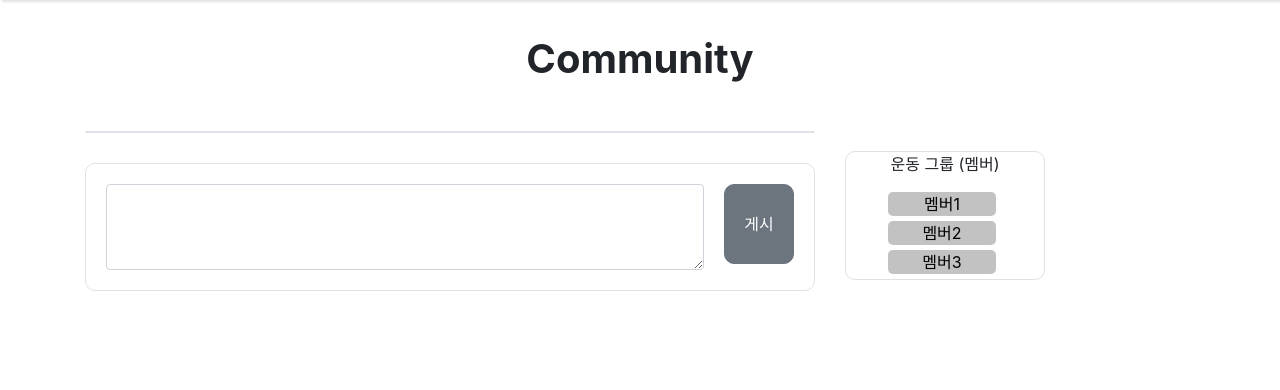
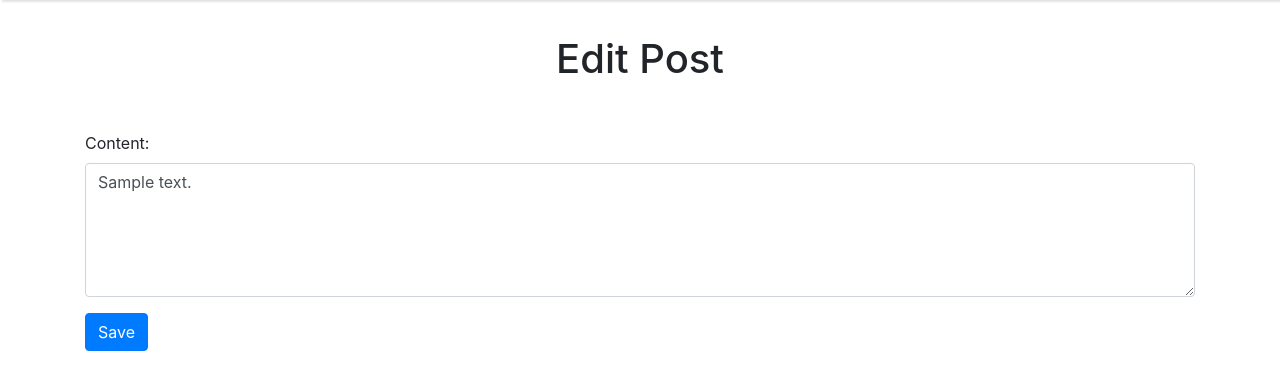
Before and after one commit to LeeGeunmo/HomeFit, a Django app: page /post/edit_post/1/ in a window 1280 px wide. Shown: the part 90-480 px from the top of the page. Run offline with Django 4.2, Linux system fonts and the light colour scheme; tables that the repository leaves empty hold one stand-in row (values such as "Sample post"); some libraries are stand-ins or nearby versions.

Commit message:
Post 3 save

```diff
--- a/apps/post/views.py
+++ b/apps/post/views.py
@@ -33,8 +33,8 @@ def edit_post(request, post_id) :
         if content:
             post.content = content
             post.save()
-
-    return render(request, 'community/main.html', {"post": post})
+            return redirect('community:main')
+    return render(request, 'community/edit.html', {"post": post})
 
 def delete_post(request,post_id) :
     post=get_object_or_404(Post, pk=post_id)
--- /dev/null
+++ b/templates/community/edit.html
@@ -0,0 +1,29 @@
+<!DOCTYPE html>
+<html lang="ko">
+<head>
+    <meta charset="UTF-8">
+    <meta name="viewport" content="width=device-width, initial-scale=1.0">
+    <title>Edit Post</title>
+    <link href="https://maxcdn.bootstrapcdn.com/bootstrap/4.5.2/css/bootstrap.min.css" rel="stylesheet">
+    <style>
+        /* 추가적인 스타일링은 이곳에 작성하세요 */
+    </style>
+</head>
+<body>
+    {% include './header.html' %}
+    <div class="container">
+        <h1 class="mt-4 mb-5 text-center">Edit Post</h1>
+        <form method="POST" action="{% url 'post:edit_post' post.id %}">
+            {% csrf_token %}
+            <div class="form-group">
+                <label for="content">Content:</label>
+                <textarea class="form-control" id="content" name="content" rows="5">{{ post.content }}</textarea>
+            </div>
+            <button type="submit" class="btn btn-primary">Save</button>
+        </form>
+    </div>
+    <script src="https://code.jquery.com/jquery-3.5.1.slim.min.js"></script>
+    <script src="https://cdn.jsdelivr.net/npm/@popperjs/core@2.9.2/dist/umd/popper.min.js"></script>
+    <script src="https://stackpath.bootstrapcdn.com/bootstrap/4.5.2/js/bootstrap.min.js"></script>
+</body>
+</html>
--- a/templates/community/main.html
+++ b/templates/community/main.html
@@ -103,8 +103,9 @@
         <div class="col-md-8">
 
           <div class="border">
-            {% for post in posts %}
+              {% for post in posts %}
               <div class="content-box">
+                <p>작성자: {{ post.user }}</p>
                 {{post.content}}
                 <div class="post-options">
                   <form method="POST" action="{% url 'post:edit_post' post.id %}">
```
